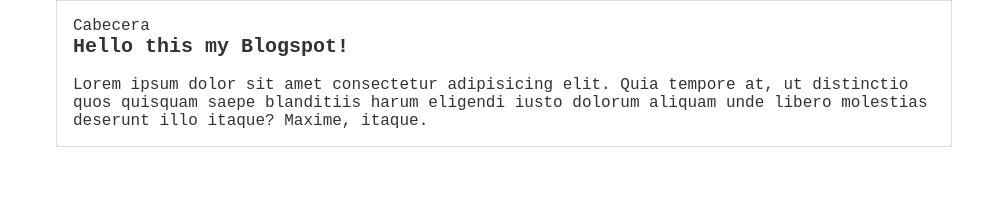
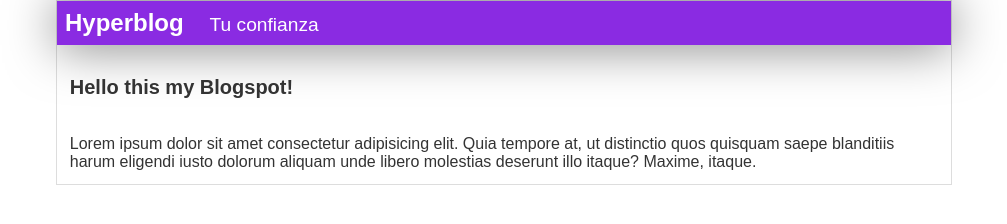
Before and after one commit to andreysabel/hyperblog, a plain HTML site: page index.html in a window 1280 px wide. Shown: the whole page, without its empty margins (136-1143 px from the left). Drawn offline with Linux system fonts and the light colour scheme.

Commit message:
finalizada la cabecera

```diff
--- a/css/styles.css
+++ b/css/styles.css
@@ -7,12 +7,12 @@
 body{
     text-align: center;
     color: #333;
-    font-family: 'Courier New', Courier, monospace;
+    font-family:Arial, Helvetica, sans-serif;
 }
 
 .container{
     width: 70%;
-    padding: 1rem;
+    padding: 0rem;
     text-align: left;
     border: 1px solid #DDD;
     margin: 0 auto;
@@ -21,3 +21,34 @@ body{
 h1{
     font-size: 20px;
 }
+
+.cabecera{
+    background-color: blueviolet;
+    color: white;
+    margin: 0;
+    padding: 0.5rem;
+    font-weight: bold;
+    box-shadow: 0px 2px 50px 0px rgba(0,0,0,0.5);
+    font-size: 1.5rem;
+
+}
+
+
+.post{
+    padding: 1em;
+}
+
+
+.container h1{
+    font-size: 20px;
+}
+
+.cabecera #tagline{
+    padding: 0 0 0 1em;
+    font-weight: normal;
+    font-size: 0.8em;
+}
+
+#post{
+    padding: 0.8rem;
+}
--- a/index.html
+++ b/index.html
@@ -9,11 +9,13 @@
   <body>
     <div class="container">
     <div class="cabecera">
-        Cabecera
+      Hyperblog
+      <span id="tagline">Tu confianza</span>
     </div>
       <div id="post">
+        <br>
         <h1>Hello this my Blogspot!</h1>
-        <br />
+        <br/><br>
         <p>
           Lorem ipsum dolor sit amet consectetur adipisicing elit. Quia tempore
           at, ut distinctio quos quisquam saepe blanditiis harum eligendi iusto
```
